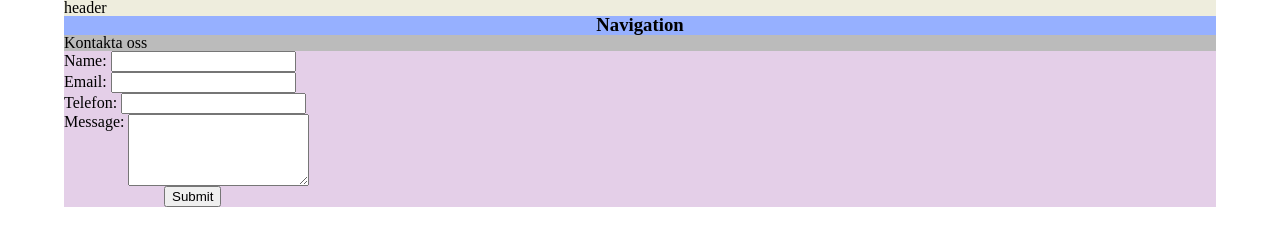
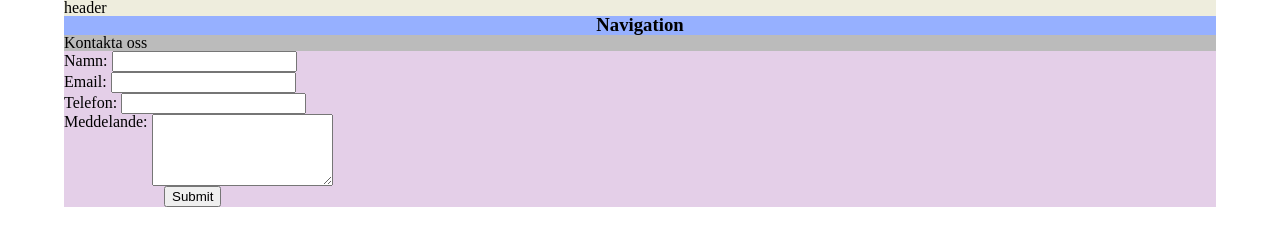
Before and after one commit to webproduktion01/grupp7HT15, a plain HTML site: page pages/contact.html in a window 1280 px wide. Drawn offline with nearby package versions, Linux system fonts and the light colour scheme.

Commit message:
work on form

```diff
--- a/pages/contact.html
+++ b/pages/contact.html
@@ -39,7 +39,7 @@
                     <form id="contact_form" method="post" action="">
                         <!-- Name -->
                         <div>
-                            <label for="contact_name">Name:</label>
+                            <label for="contact_name">Namn:</label>
                             <input type="text" id="contact_name" name="name"></input>
                             <span class="error">This field is required</span>
                         </div>
@@ -57,7 +57,7 @@
                         </div>
                         <!-- Message -->
                         <div>
-                            <label for="contact_message">Message:</label>
+                            <label for="contact_message">Meddelande:</label>
                             <textarea id="contact_message" name="message"></textarea>
                             <span class="error">This field is required</span>
                         </div>
```
